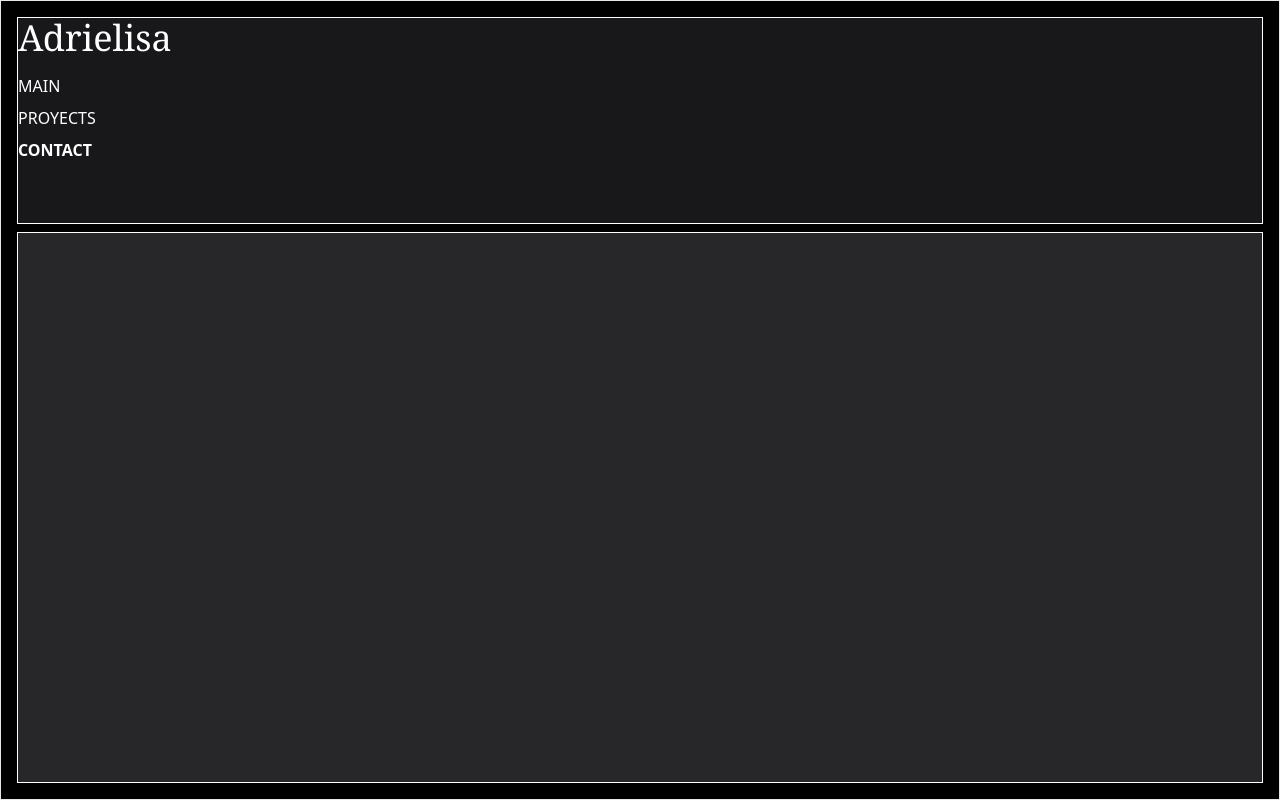
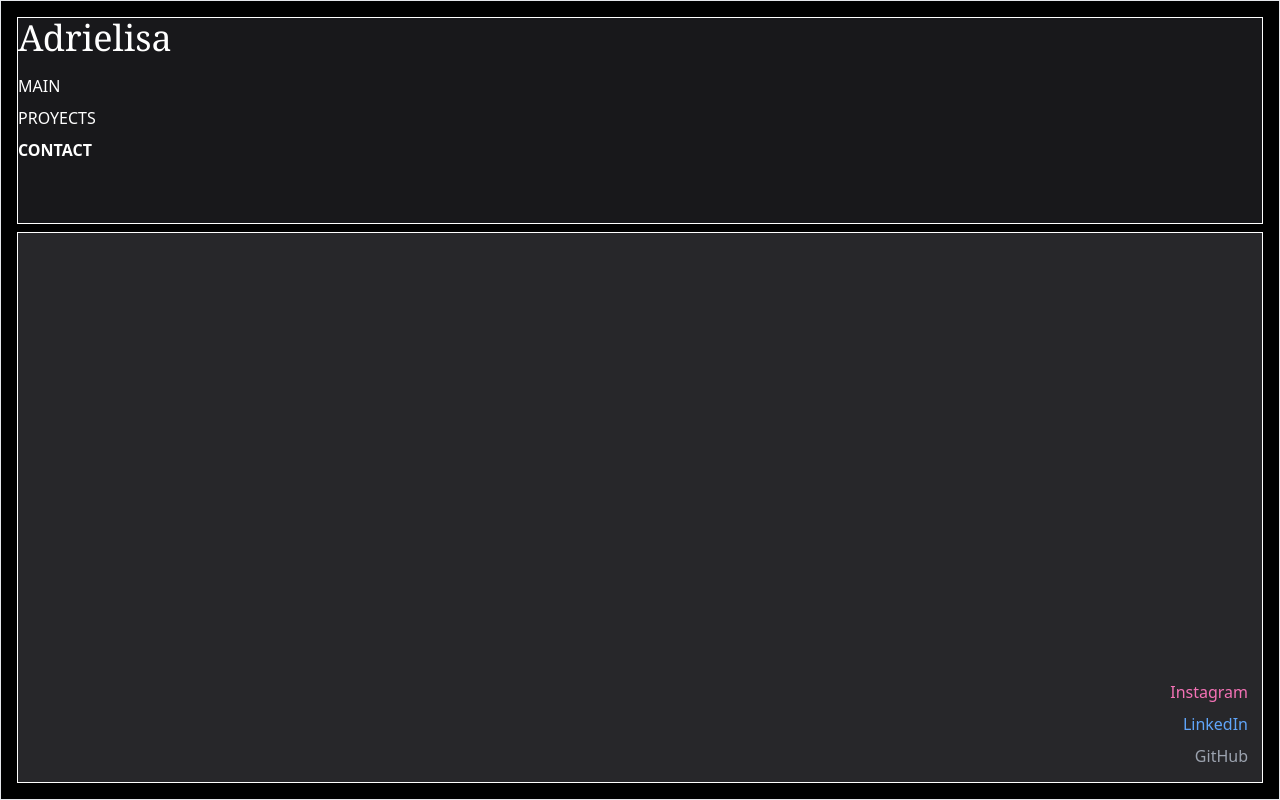
Before and after one commit to adrielisa/Portafolio_Adrielisa, a React (Vite) app in the folder Frontend/: page /contact in a window 1280 px wide. Built offline with nearby package versions, Linux system fonts and the light colour scheme.

Commit message:
Contact view
View finished

```diff
--- a/Frontend/src/pages/Contact.tsx
+++ b/Frontend/src/pages/Contact.tsx
@@ -1,9 +1,37 @@
 const Contact = () => {
-    return(
-        <div>
+    return (
+        <div className=" ">
+            {/* Contenido de la vista (si es necesario agregar algo más) */}
 
+            {/* Redes Sociales */}
+            <div className="absolute bottom-8 right-8 flex flex-col items-end gap-2 text-right">
+                <a
+                    href="https://www.instagram.com/adrielissaa"
+                    target="_blank"
+                    rel="noopener noreferrer"
+                    className="text-pink-400 hover:underline"
+                >
+                    Instagram
+                </a>
+                <a
+                    href="https://www.linkedin.com/in/adriel-isai-rodriguez-pacheco-268693225"
+                    target="_blank"
+                    rel="noopener noreferrer"
+                    className="text-blue-400 hover:underline"
+                >
+                    LinkedIn
+                </a>
+                <a
+                    href="https://github.com/adrielisa"
+                    target="_blank"
+                    rel="noopener noreferrer"
+                    className="text-gray-400 hover:underline"
+                >
+                    GitHub
+                </a>
+            </div>
         </div>
-    )
+    );
 };
 
-export default Contact
+export default Contact;
```
